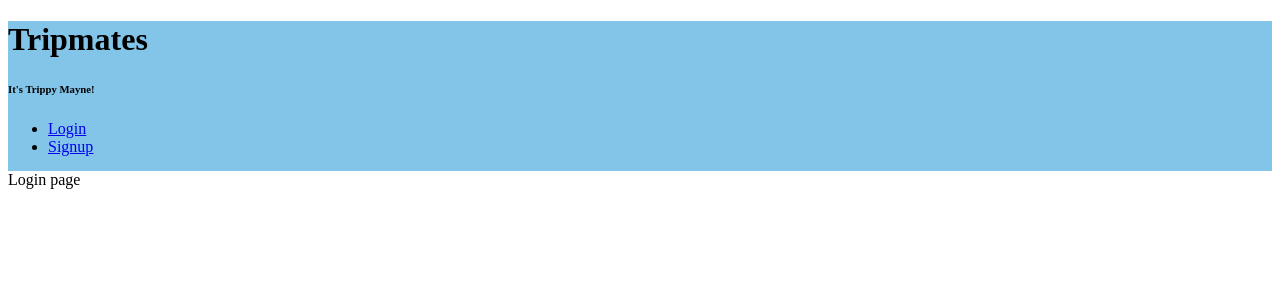
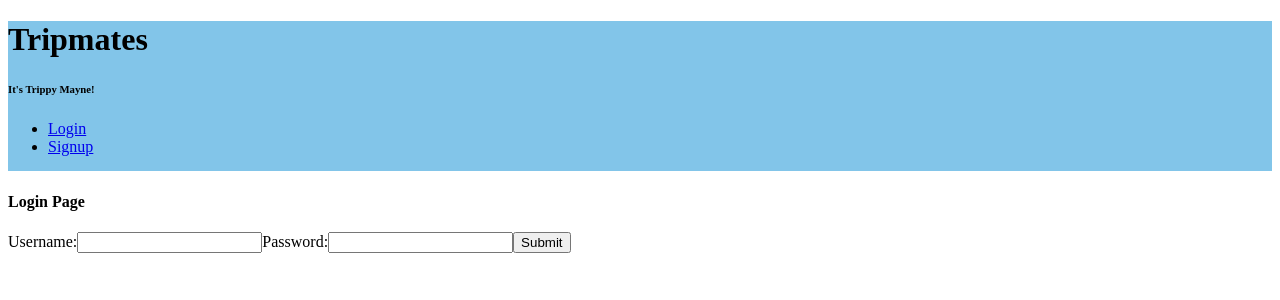
Before and after one commit to tabithahsia/Tripmates, a React app: page /login in a window 1280 px wide. Shown: the top 300 px of the page. Built offline with nearby package versions, Linux system fonts and the light colour scheme.

Commit message:
creates log in page

```diff
--- a/client/src/components/Login.jsx
+++ b/client/src/components/Login.jsx
@@ -12,7 +12,21 @@ class Login extends React.Component {
     return (
       <div>
         <Header />
-        Login page
+
+        <h4>Login Page</h4>
+
+        <form>
+        <label>
+          Username:
+          <input type="text" />
+        </label>
+        <label>
+          Password:
+          <input type="text" />
+        </label>
+        <input type="submit" value="Submit" />
+      </form>
+
       </div>
     )
   }
```
Also changed, not shown: 1 other file (tests, documents, lock files or other folders).
